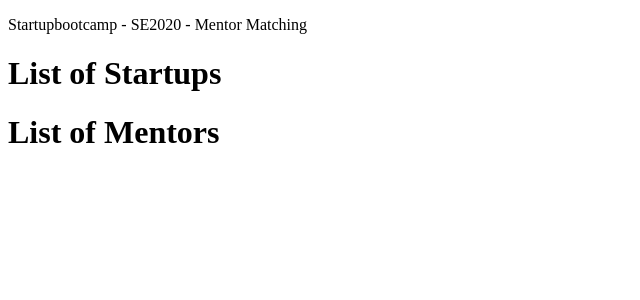
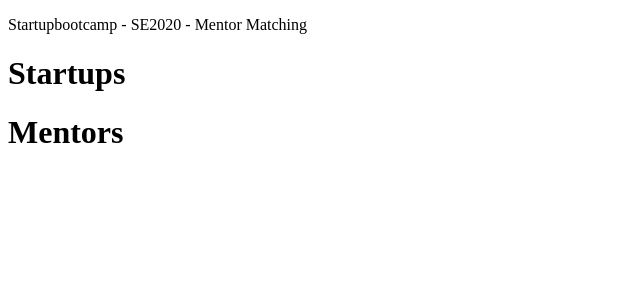
Before and after one commit to deckard-austin/se20-mentor-matching, a Next.js app: page / in a window 1280 px wide. Shown: the top 300 px of the page, without its empty margins (0-640 px from the left). Built offline with nearby package versions, Linux system fonts and the light colour scheme.

Commit message:
Configuring startuplist and mentor list

```diff
--- a/package.json
+++ b/package.json
@@ -8,8 +8,11 @@
   },
   "license": "ISC",
   "dependencies": {
+    "@zeit/next-sass": "^1.0.1",
     "next": "latest",
+    "node-sass": "^4.14.1",
     "react": "16.8.6",
-    "react-dom": "16.8.6"
+    "react-dom": "16.8.6",
+    "tailwindcss": "^1.4.6"
   }
 }
--- a/pages/index.js
+++ b/pages/index.js
@@ -1,12 +1,11 @@
+import React from 'react';
 import Header from '../components/Header';
-import StartupList from '../components/StartupList';
 
 const Home = () => (
-  // Import startups, map through below
   <div>
     <Header />
-    <h1>List of Startups</h1>
-    <h1>List of Mentors</h1>
+    <h1> Startups</h1>
+    <h1> Mentors</h1>
   </div>
 );
 
```
Also changed, not shown: pages/mentor/[mentorId].js (+10 -0 lines), pages/next.config.js (added, +28 -0 lines), pages/startup/[startupId].js (+11 -0 lines), 1 other file (tests, documents, lock files or other folders).
